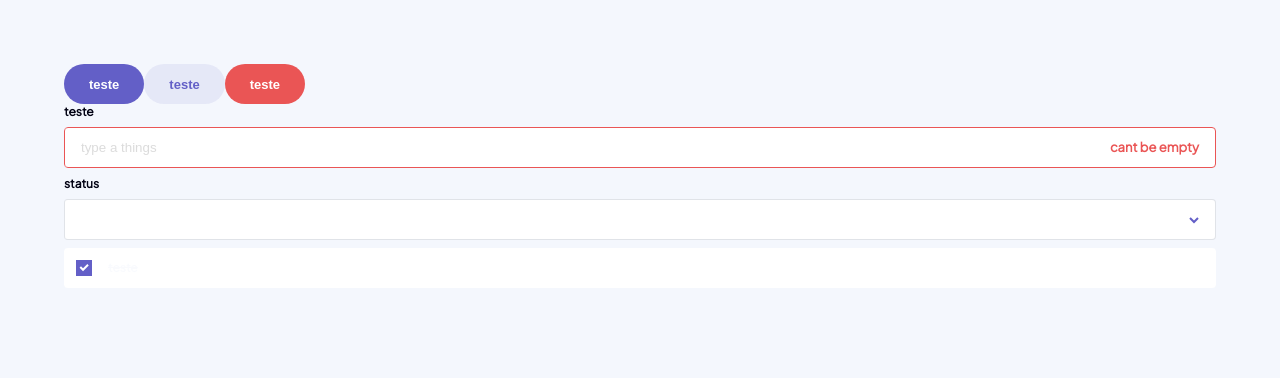
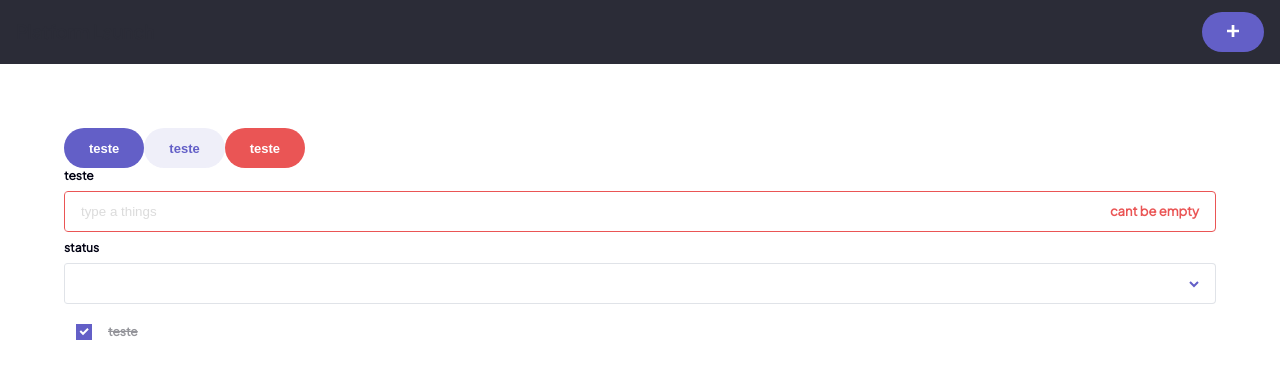
Before and after one commit to MariaLemos/kanban-task-management-web-app, a React (Create React App) app in the folder app/: page / in a window 1280 px wide. Shown: the top 378 px of the page. Built offline with nearby package versions, Linux system fonts and the light colour scheme.

Commit message:
wip: header

```diff
--- a/app/src/App.tsx
+++ b/app/src/App.tsx
@@ -4,7 +4,9 @@ import { Button } from "./commons/button";
 import { CheckListItem } from "./commons/checkListItem";
 import { DropDown } from "./commons/dropdown";
 import { Input } from "./commons/input";
-import GlobalStyle, { SchemeColors } from "./GlobalStyles";
+import { Header } from "./components/header/header";
+import { SideBar } from "./components/sidebar/sidebar";
+import GlobalStyle from "./GlobalStyles";
 import { themeMap } from "./Themes";
 
 function App() {
@@ -15,10 +17,13 @@ function App() {
     : "light";
   const [theme, setTheme] = useState<"light" | "dark">(userPrefenceByBrowser);
   return (
-    <div className="App">
-      <GlobalStyle />
-      <ThemeProvider theme={themeMap[theme]}>
-        <Main theme={theme}>
+    <ThemeProvider theme={themeMap[theme]}>
+      <AppWrapper>
+        <GlobalStyle />
+
+        <Header />
+        <SideBar setTheme={setTheme} />
+        <Main>
           <Button variant="primary" size="small">
             teste
           </Button>
@@ -36,15 +41,18 @@ function App() {
           <DropDown label={"status"} optionNames={["doing", "todo"]} />
           <CheckListItem isDone={true} label={"teste"} />
         </Main>
-      </ThemeProvider>
-    </div>
+      </AppWrapper>
+    </ThemeProvider>
   );
 }
-const Main = styled.main<{ theme: string }>`
+const AppWrapper = styled.div`
+  color: ${({ theme }) => theme.main?.fontColor};
+`;
+
+const Main = styled.main`
   height: 100vh;
   width: 100%;
   padding: 5%;
-  background-color: ${({ theme }) =>
-    theme === "light" ? SchemeColors.lightBg : SchemeColors.darkBg};
+  background-color: ${({ theme }) => theme.default.bg};
 `;
 export default App;
--- a/app/src/GlobalStyles.ts
+++ b/app/src/GlobalStyles.ts
@@ -16,18 +16,7 @@ export const SchemeColors = {
 };
 
 const GlobalStyle = createGlobalStyle`
-//set project colors
-/* --main-purple:#635FC7;
---main-purple-hover:#A8A4FF;
---black:#000112;
---dark-bg:#20212C;
---dark-grey: #2B2C37;
---dark-lines: #3E3F4E;
---medium-grey: #828FA3;
---lines-light: #E4EBFA;
---light-bg:#F4F7FD;
---red:#EA5555;
---red-hover:#FF9898; */
+
 
 //reset
 *{
@@ -39,12 +28,12 @@ const GlobalStyle = createGlobalStyle`
 body{
     font-family: 'Plus Jakarta Sans';
     font-style: normal;
-    color:${SchemeColors.lightBg};
+
 }
 // headers tipografia
 h1,h2,h3,h4{
     font-weight: 700;
-    color:${SchemeColors.black};
+
     line-height:1.25;
 }
  h1{
--- a/app/src/Themes.ts
+++ b/app/src/Themes.ts
@@ -1,10 +1,16 @@
 import { SchemeColors } from "./GlobalStyles";
+import { ReactComponent as LogoLight } from "./assets/logo-light.svg";
+import { ReactComponent as LogoDark } from "./assets/logo-dark.svg";
 
 const lightTheme: Theme = {
+  logo: LogoLight,
   default: {
     bg: SchemeColors.white,
   },
-
+  main: {
+    bg: SchemeColors.lightBg,
+    fontColor: SchemeColors.darkGrey,
+  },
   input: {
     bg: SchemeColors.white,
     fontColor: SchemeColors.black,
@@ -28,6 +34,11 @@ const lightTheme: Theme = {
   },
 };
 const darkTheme: Theme = {
+  logo: LogoDark,
+  main: {
+    bg: SchemeColors.darkBg,
+    fontColor: SchemeColors.white,
+  },
   default: {
     bg: SchemeColors.darkBg,
   },
--- a/app/src/commons/button.tsx
+++ b/app/src/commons/button.tsx
@@ -2,8 +2,8 @@ import styled, { css, useTheme } from "styled-components";
 
 export const Button: React.FC<{
   variant: ButtonType;
-  children: string;
-  size: "small" | "large";
+  children: JSX.Element | string;
+  size?: "small" | "large";
 }> = ({ children, size, variant }) => {
   const theme = useTheme();
   return (
@@ -12,7 +12,7 @@ export const Button: React.FC<{
     </StyledButton>
   );
 };
-const StyledButton = styled.button<{ size: string; variant: ButtonType }>`
+const StyledButton = styled.button<{ size?: string; variant: ButtonType }>`
   padding: 0 25px;
   border: none;
   font-weight: 700;
--- /dev/null
+++ b/app/src/components/header/header.tsx
@@ -0,0 +1,26 @@
+import styled from "styled-components";
+import { ReactComponent as IconAdd } from "../../assets/icon-add-task-mobile.svg";
+import { ReactComponent as LogoMobile } from "../../assets/logo-mobile.svg";
+import { Button } from "../../commons/button";
+import useIsMobile from "../../helpers/useIsMobile";
+export const Header: React.FC = () => {
+  const isMobile = useIsMobile();
+  return (
+    <StyledHeader>
+      {isMobile && <LogoMobile />}
+      <h2>Platform Launch</h2>
+      <Button variant="primary" size="small">
+        <IconAdd />
+      </Button>
+    </StyledHeader>
+  );
+};
+
+const StyledHeader = styled.header`
+  padding: 1rem;
+  background-color: ${({ theme }) => theme.darkGrey};
+  height: 4rem;
+  display: flex;
+  justify-content: space-between;
+  align-items: center;
+`;
--- /dev/null
+++ b/app/src/components/sidebar/sidebar.tsx
@@ -0,0 +1,12 @@
+import { Dispatch, SetStateAction } from "react";
+import styled from "styled-components";
+
+export const SideBar: React.FC<{
+  setTheme: Dispatch<SetStateAction<"dark" | "light">>;
+}> = ({ setTheme }) => {
+  return <StyledSidebar></StyledSidebar>;
+};
+
+const StyledSidebar = styled.aside`
+  background-color: ${({ theme }) => theme.default.bg};
+`;
--- /dev/null
+++ b/app/src/helpers/useIsMobile.ts
@@ -0,0 +1,21 @@
+import { useState, useEffect } from "react";
+
+const getIsMobile = () => window.innerWidth <= 768;
+
+export default function useIsMobile() {
+  const [isMobile, setIsMobile] = useState(getIsMobile());
+
+  useEffect(() => {
+    const onResize = () => {
+      setIsMobile(getIsMobile());
+    };
+
+    window.addEventListener("resize", onResize);
+
+    return () => {
+      window.removeEventListener("resize", onResize);
+    };
+  }, []);
+
+  return isMobile;
+}
--- a/app/src/types.d.ts
+++ b/app/src/types.d.ts
@@ -1,6 +1,7 @@
 type ButtonType = "primary" | "secondary" | "destructive";
-type ThemedComponents = "input" | "default";
+type ThemedComponents = "main" | "input" | "default" | "input";
 type Theme = { [key in ThemedComponents]: ThemedComponentProps } & {
+  logo: ReactComponent;
   buttons: {
     [key in ButtonType]: ThemedComponentProps;
   };
```
